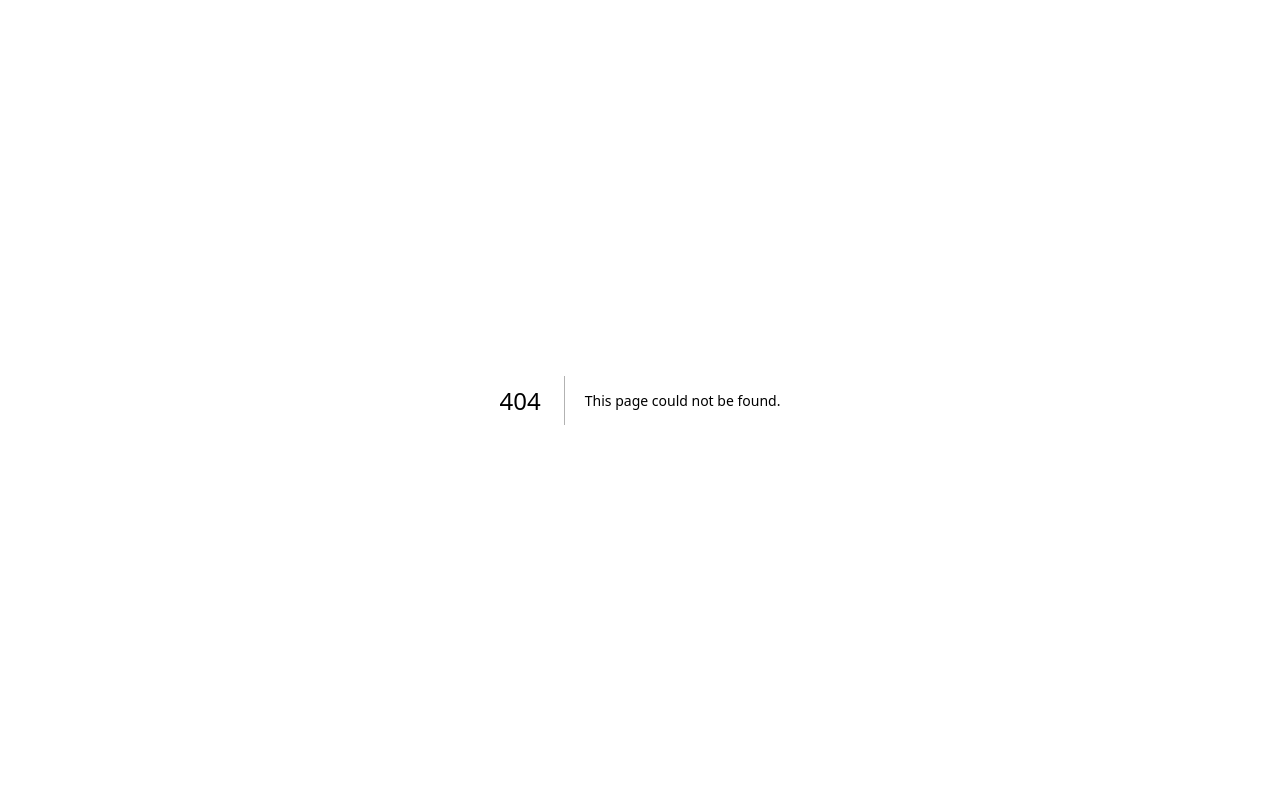
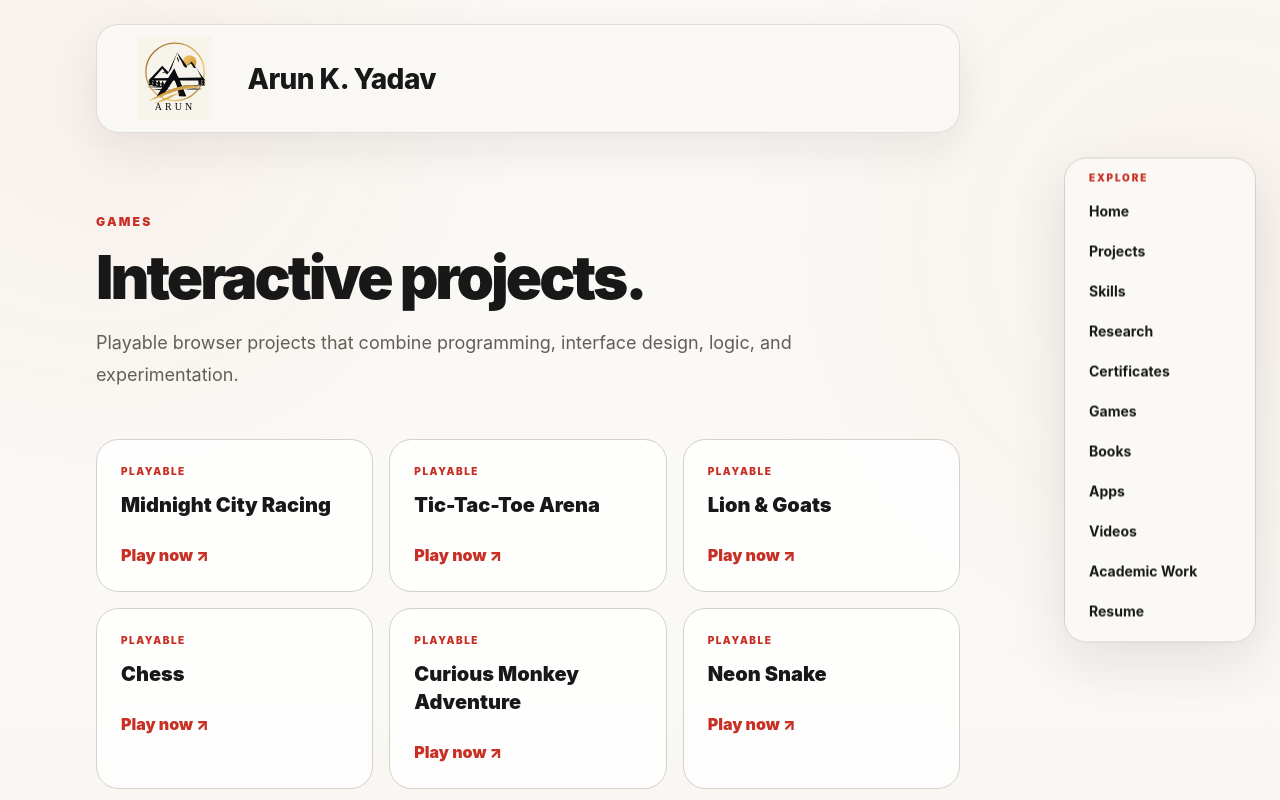
Before and after one commit to arunyadav-214/learning-website, a Next.js app: page /games in a window 1280 px wide. Before the commit this address had no page. Shown: the top 800 px of the page. Built offline with nearby package versions, Linux system fonts and the light colour scheme.

Commit message:
Add dedicated games page

```diff
--- /dev/null
+++ b/app/games/page.tsx
@@ -0,0 +1,27 @@
+import PageShell from "../PageShell";
+
+const games = [
+  ["Midnight City Racing", "https://arunyadav-214.github.io/midnight-city-racing/"],
+  ["Tic-Tac-Toe Arena", "/games/tic-tac-toe"],
+  ["Lion & Goats", "/games/lion-goats"],
+  ["Chess", "/games/chess"],
+  ["Curious Monkey Adventure", "/games/curious-monkey"],
+  ["Neon Snake", "/games/snake"],
+  ["Rock-Paper-Scissors", "/games/rock-paper-scissors"],
+] as const;
+
+export default function GamesPage() {
+  return (
+    <PageShell kicker="GAMES" title="Interactive projects." intro="Playable browser projects that combine programming, interface design, logic, and experimentation.">
+      <div className="grid gap-4 md:grid-cols-2 lg:grid-cols-3">
+        {games.map(([title, href]) => (
+          <a key={href} href={href} target={href.startsWith("http") ? "_blank" : undefined} rel={href.startsWith("http") ? "noreferrer" : undefined} className="rounded-[1.4rem] border border-black/10 bg-white/80 p-6 transition hover:-translate-y-1 hover:border-[#c83025]/40">
+            <p className="text-[10px] font-black uppercase tracking-[0.15em] text-[#c83025]">PLAYABLE</p>
+            <h2 className="mt-3 text-xl font-black">{title}</h2>
+            <span className="mt-6 inline-block font-black text-[#c83025]">Play now ↗</span>
+          </a>
+        ))}
+      </div>
+    </PageShell>
+  );
+}
```
